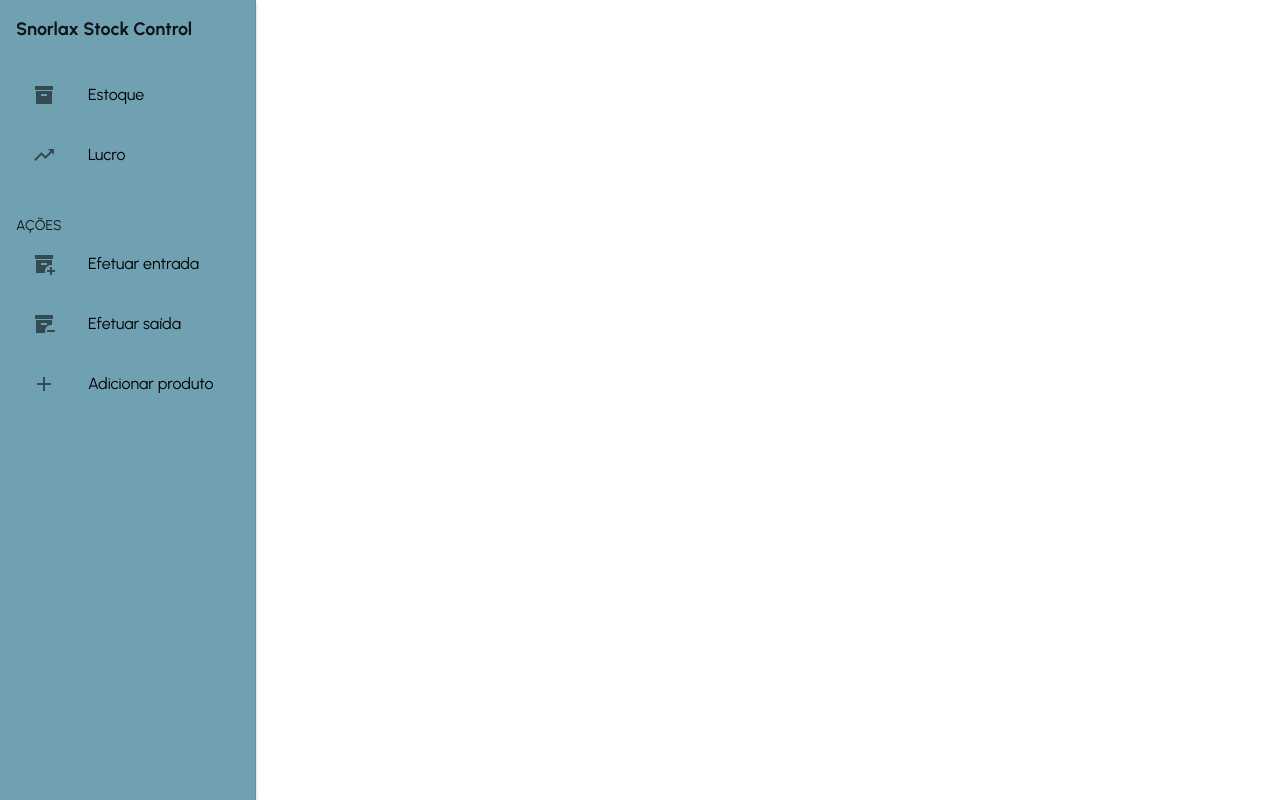
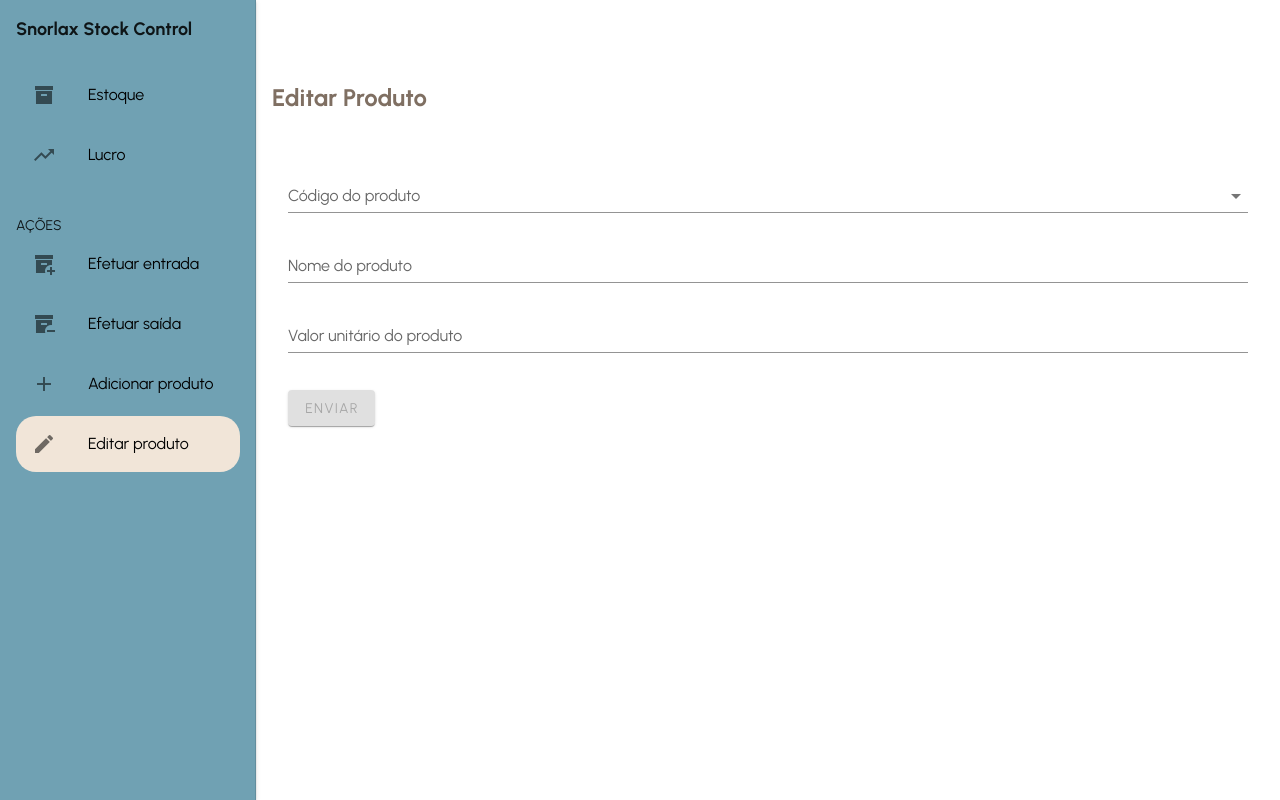
Before and after one commit to sorazem/stock-control-frontend, a Vue app: page /editar-produto in a window 1280 px wide. Built offline with nearby package versions, Linux system fonts and the light colour scheme.

Commit message:
:sparkles: edit product

```diff
--- /dev/null
+++ b/src/components/EditProduct.vue
@@ -0,0 +1,83 @@
+<template>
+  <section class="pa-4">
+    <h2>Editar Produto</h2>
+    <v-form class="mt-8 pa-4" v-model="isValid">
+      <v-autocomplete
+        v-model="productCode"
+        :items="productsCodes"
+        label="Código do produto"
+        required
+        :rules="[v => !!v || 'Escolha o código do produto']"
+      />
+
+      <v-text-field
+        v-model="desc"
+        label="Nome do produto"
+        :rules="[v => !!v || 'Preencha o nome do produto']"
+        required
+      />
+
+      <v-text-field
+        v-model="price"
+        label="Valor unitário do produto"
+        type="number"
+        :rules="[v => !!v || 'Preencha o valor de venda']"
+        required
+      />
+
+      <v-btn
+        class="mt-4 elevation-1 white--text"
+        :disabled="!isValid"
+        color="#7F6F62"
+        @click="submit"
+      >
+        Enviar
+      </v-btn>
+    </v-form>
+    <v-snackbar v-model="alertSuccess" rounded timeout="5000" top color="success">
+      <div class="d-flex align-center justify-space-between">
+        <span>Produto editado com sucesso!</span>
+        <v-icon @click="alertSuccess=false">mdi-close</v-icon>
+      </div>
+    </v-snackbar>
+  </section>
+</template>
+
+<script>
+export default {
+  data(){
+    return{
+      isValid: false,
+      productCode: undefined,
+      desc: '',
+      price: undefined,
+      alertSuccess: false
+    }
+  },
+  computed:{
+    productsCodes(){
+      return this.$store.state.products.map( item => item.code )
+    },
+    products(){
+      return this.$store.state.products
+    }
+  },
+  watch:{
+    productCode: function (val) {
+      let index = this.products.findIndex( p => p.code === val)
+      this.desc = this.products[index].desc
+      this.price = this.products[index].price
+    }
+  },
+  methods:{
+    submit(){
+      this.$store.commit('editProduct', {
+        productCode: this.productCode,
+        desc: this.desc,
+        price: this.price
+      })
+      this.alertSuccess = true
+    }
+  }
+}
+</script>
--- a/src/components/Navbar.vue
+++ b/src/components/Navbar.vue
@@ -48,6 +48,14 @@
             <v-list-item-title>Adicionar produto</v-list-item-title>
           </v-list-item>
         </router-link>
+        <router-link :to="'/editar-produto'">
+          <v-list-item>
+            <v-list-item-icon>
+              <v-icon>mdi-pencil</v-icon>
+            </v-list-item-icon>
+            <v-list-item-title>Editar produto</v-list-item-title>
+          </v-list-item>
+        </router-link>
       </v-list>
     </v-navigation-drawer>
   </div>
--- a/src/routes/router.js
+++ b/src/routes/router.js
@@ -3,6 +3,7 @@ import Profit from "@/components/Profit"
 import ReceiveProduct from "@/components/ReceiveProduct"
 import ExitProduct from "@/components/ExitProduct"
 import NewProduct from "@/components/NewProduct"
+import EditProduct from "@/components/EditProduct"
 
 const routes = [
   {
@@ -29,6 +30,11 @@ const routes = [
     path: '/adicionar-produto',
     name: 'ProdutoNovo',
     component: NewProduct
+  },
+  {
+    path: '/editar-produto',
+    name: 'EditarProduto',
+    component: EditProduct
   }
 ]
 
--- a/src/store/index.js
+++ b/src/store/index.js
@@ -54,6 +54,15 @@ const store = new Vuex.Store({
 
     deleteProduct(state, payload){
       state.products.splice(payload.index, 1)
+    },
+
+    editProduct(state, payload){
+      let index = state.products.findIndex(
+        item => item.code === payload.productCode
+      )
+
+      state.products[index].desc = payload.desc
+      state.products[index].price = payload.price
     }
   }
 })
```
